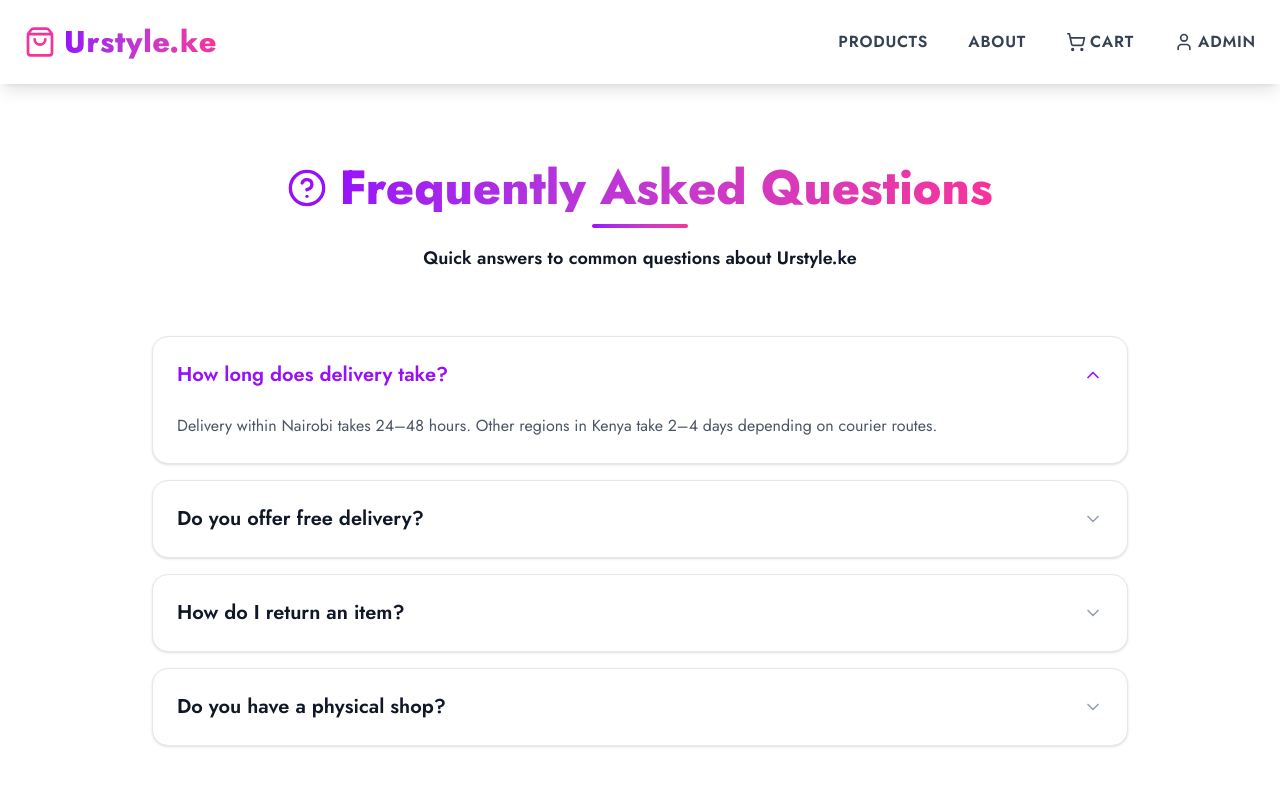
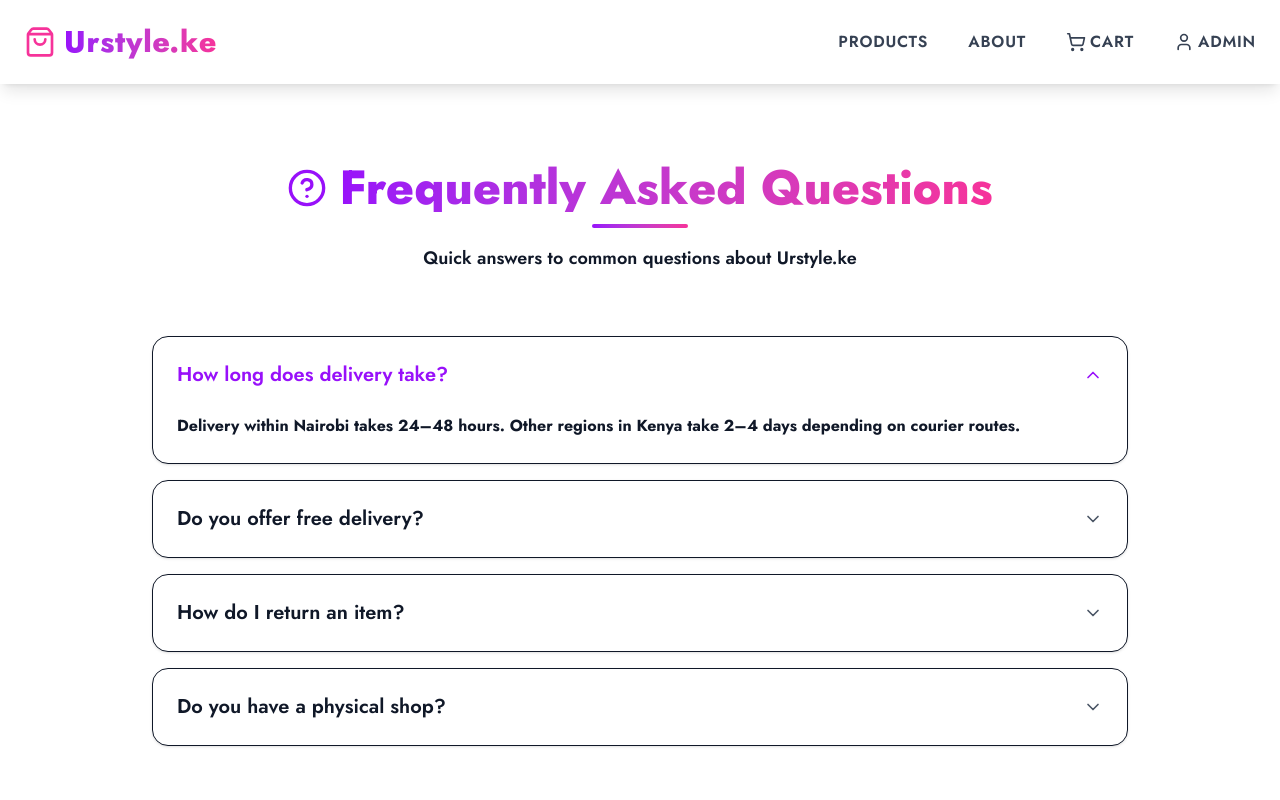
Before and after one commit to Griffinsshem/urstyle.ke, a Next.js app: page /support/faq in a window 1280 px wide. Both pictures are taken after a click on the button "How long does delivery take?". Shown: the top 800 px of the page. Built offline with nearby package versions, Linux system fonts and the light colour scheme.

Commit message:
feat(faq): update the faq page styles

```diff
--- a/src/app/support/faq/page.js
+++ b/src/app/support/faq/page.js
@@ -59,7 +59,7 @@ export default function FAQPage() {
           return (
             <div
               key={index}
-              className="bg-white border border-gray-200 rounded-2xl shadow-sm hover:shadow-md transition-all duration-200"
+              className="bg-white border border-gray-900 rounded-2xl shadow-sm hover:shadow-md transition-all duration-200"
             >
               {/* Accordion Header */}
               <button
@@ -76,13 +76,13 @@ export default function FAQPage() {
                 {isOpen ? (
                   <ChevronUp className="w-5 h-5 text-purple-600 transition" />
                 ) : (
-                  <ChevronDown className="w-5 h-5 text-gray-400 group-hover:text-purple-500 transition" />
+                  <ChevronDown className="w-5 h-5 text-gray-600 group-hover:text-purple-500 transition" />
                 )}
               </button>
 
               {/* Accordion Body */}
               {isOpen && (
-                <div className="px-6 pb-6 text-gray-600 leading-relaxed animate-fadeIn">
+                <div className="px-6 pb-6 text-gray-900 font-bold leading-relaxed animate-fadeIn">
                   {faq.answer}
                 </div>
               )}
```
